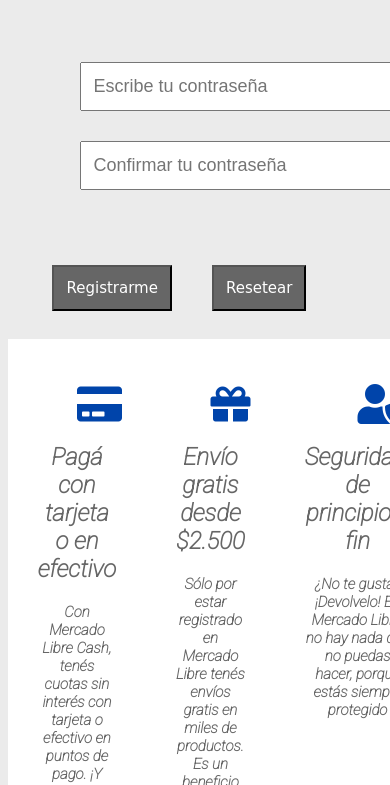
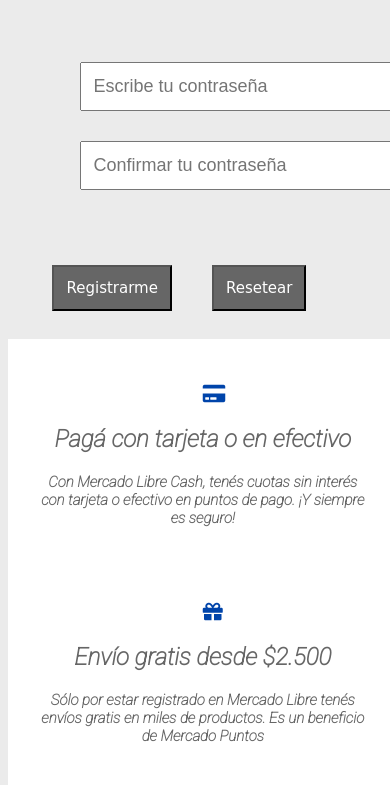
Before and after one commit to Airu-Ok/mercadoliebre-Gutierrez, a website: page views/register.html in a window 390 px wide. Shown: the part 1215-2000 px from the top of the page. Drawn offline with Linux system fonts and the light colour scheme; files whose address does not match are found by name.

Commit message:
Arreglando unos errores

```diff
--- a/public/css/login.css
+++ b/public/css/login.css
@@ -46,6 +46,9 @@
     justify-content: center;
     margin-top: 30px;
     margin-right: 5px;
-    font-size: 30px;
     font-weight: bold;
 }
+
+@media(min-width: 361px){
+
+}
--- a/public/css/register.css
+++ b/public/css/register.css
@@ -4,6 +4,7 @@
     justify-content: center;
     text-align: center;
     padding: 0 20px;
+    max-width: 90%;
 }
 form{
     display: flex;
@@ -97,3 +98,9 @@
     background-color: #04a;
     color: rgb(0, 0, 0);
 }
+
+@media(max-width:361){
+    main{
+        display: block;
+    }
+}
--- a/public/css/styles.css
+++ b/public/css/styles.css
@@ -192,7 +192,6 @@
     display: block;
 }
 
-
 footer section {
     display: flex;
     text-align: center;
@@ -202,6 +201,7 @@
 }
 
 footer section article{
+    display: block;
     padding: 30px;
 }
 
@@ -221,7 +221,6 @@
     font-size: 2.5em;
     color: #04a;
     margin:auto;
-    padding: 15px;
     width: 30px;
     height: 30px;
 }
@@ -305,6 +304,10 @@
         width: 100%;
         text-align: center;
     }
+
+
+
+
     footer article h3{
         font-size: 24px;
     }
@@ -313,6 +316,22 @@
     }
     h5{
         font-size: 15px;
+    }
+}
+
+@media(max-width:769px){
+    footer section{
+        display: block;
+        justify-content: center;
+        text-align: center;
+    }
+    footer section article i {
+        font-size: 20px;
+        color: #04a;
+        margin:auto;
+        padding: 15px;
+        width: 30px;
+        height: 30px;
     }
 }
 @media (min-width: 769px){
```
